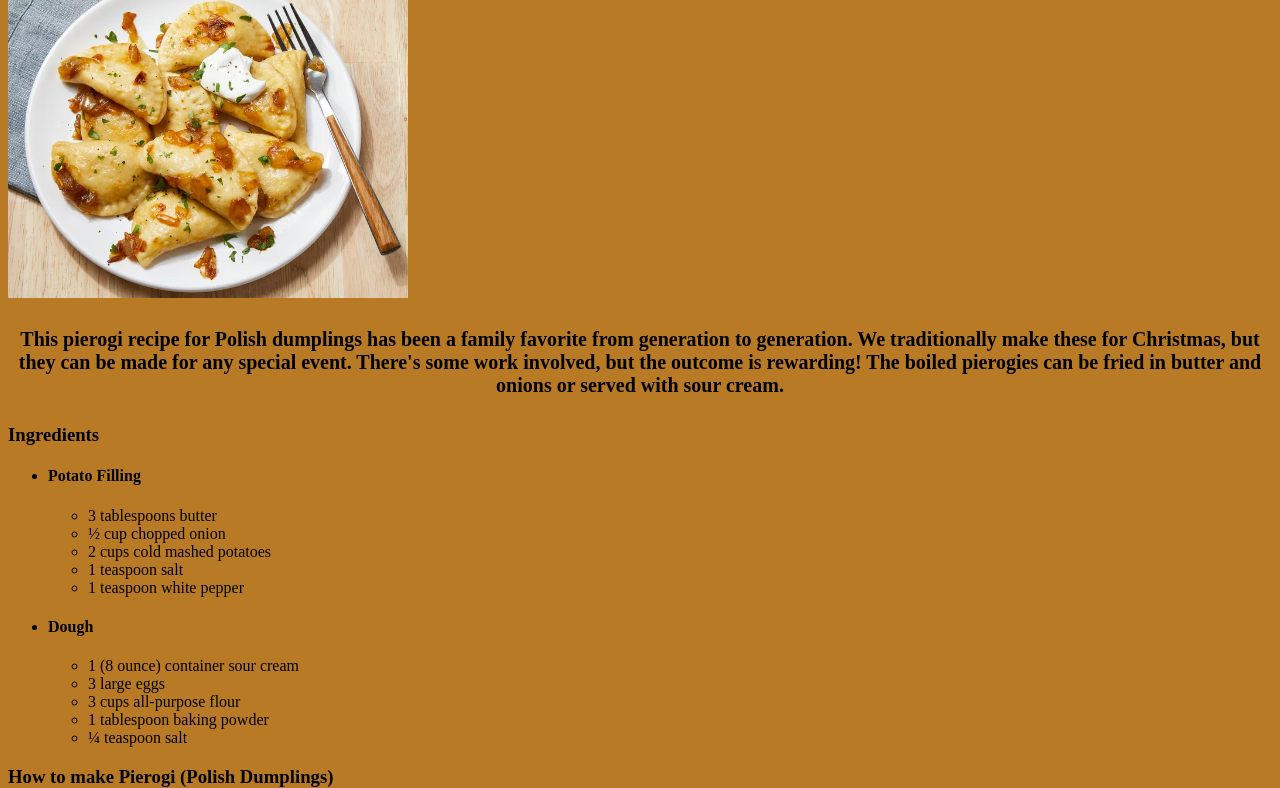
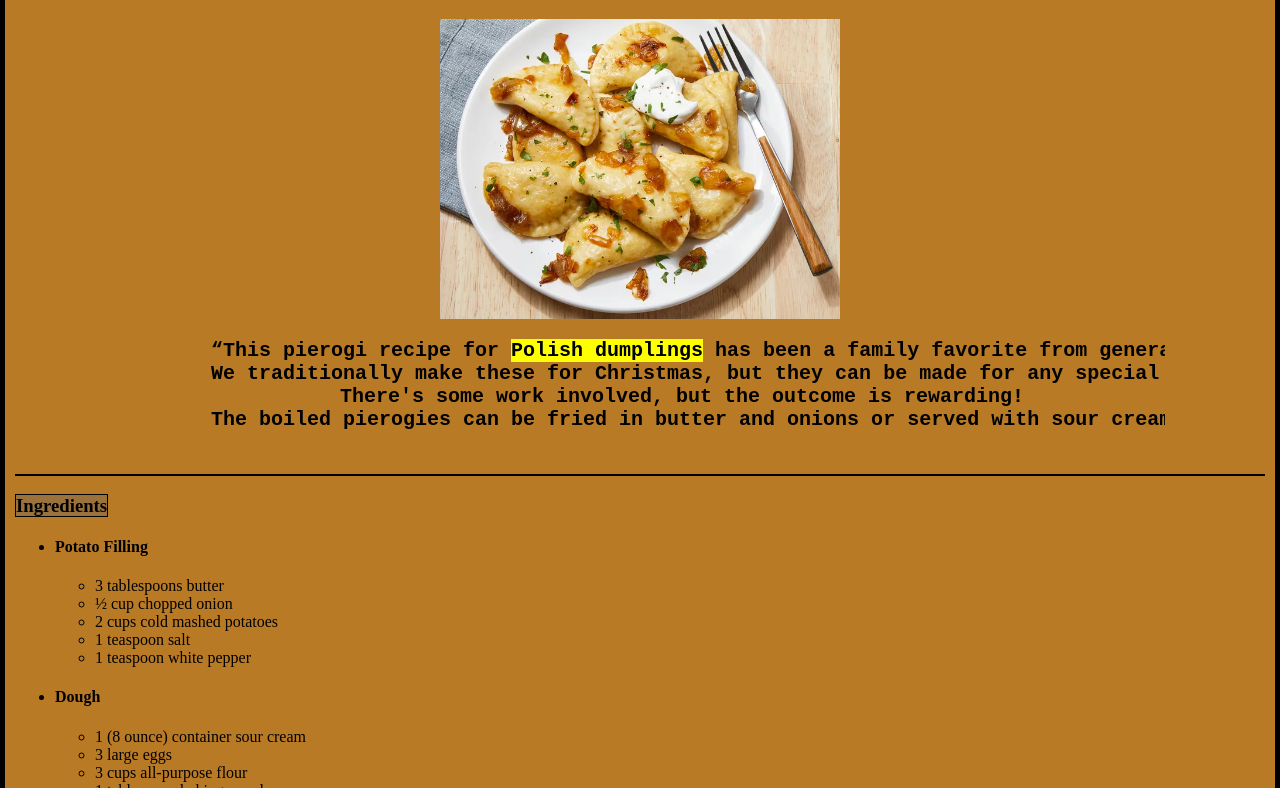
Before and after one commit to MrVaasu/odin-recipes, a plain HTML site: page recipes/pierogi.html in a window 1280 px wide. Shown: the part 145-933 px from the top of the page. Drawn offline with Linux system fonts and the light colour scheme.

Commit message:
Centered Images, added some style, added favicon, added more boxes

```diff
--- a/recipes/pierogi.html
+++ b/recipes/pierogi.html
@@ -5,13 +5,20 @@
     <meta name="viewport" content="width=device-width, initial-scale=1.0">
     <title>Pierogi (Polish Dumplings) - Odin Recipes</title>
     <link rel="stylesheet" href="../style.css">
+    <link rel="icon" type="image/cook" href="../img/favicon.jpg">
+</head>
 
-</head>
 <body>
     <h1 class="header">Pierogi (Polish Dumplings)</h1>
-    <img src="../img/pierogi.webp" alt="Pierogi (Polish Dumplings)" width="400" height="300">
-    <h4 class="description">This pierogi recipe for Polish dumplings has been a family favorite from generation to generation. We traditionally make these for Christmas, but they can be made for any special event. There's some work involved, but the outcome is rewarding! The boiled pierogies can be fried in butter and onions or served with sour cream.</h4>
-    <h3>Ingredients</h3>
+    <img src="../img/pierogi.webp" alt="Pierogi (Polish Dumplings)" width="400" height="300" class="center">
+    <pre class="description">
+        <q>This pierogi recipe for <mark>Polish dumplings</mark> has been a family favorite from generation to generation.
+        We traditionally make these for Christmas, but they can be made for any special event.
+        There's some work involved, but the outcome is rewarding!
+        The boiled pierogies can be fried in butter and onions or served with sour cream.</q>
+    </pre>
+    <hr color="black">
+    <h3><span>Ingredients</span></h3>
     <ul>
         <li><h4>Potato Filling</h4>
             <ul>
@@ -33,16 +40,24 @@
 
         </li>
     </ul>
-    <h3> How to make Pierogi (Polish Dumplings)</h3>
+    <hr color="black">
+    <h3><span>How to make Pierogi (Polish Dumplings)</span></h3>
     <ol>
         <li>Gather all ingredients.</li>
+        <br>
         <li><strong> Make potato filling:</strong> Melt butter in the same skillet over medium heat. Cook and stir onion in hot butter until translucent, about 5 minutes. Stir in mashed potatoes, salt, and white pepper. Remove from heat.</li>
+        <br>
         <li><strong>Make dough:</strong> Beat together sour cream and eggs in a large bowl until smooth. Sift flour, baking powder, and salt into a separate bowl; stir into sour cream mixture until dough comes together.</li>
+        <br>
         <li><strong>Knead dough</strong> on a lightly floured surface until firm and smooth.</li>
+        <br>
         <li><strong>Divide dough in half</strong>, then roll out one half to 1/8-inch thickness. Cut into 3-inch rounds using a biscuit cutter. Place a small spoonful of potato filling into the center of each round.</li>
+        <br>
         <li>Moisten edges with water, <strong>fold over</strong>, and press with a fork to seal. Roll and fill remaining dough half with sauerkraut filling.</li>
+        <br>
         <li>Bring a large pot of lightly salted water to a <strong>boil</strong>. Add pierogies in batches to boiling water and cook until they float to the top, 3 to 5 minutes. Remove with a slotted spoon.</li>
     </ol>
+    <hr color="black">
     <button class="goback"><a href="../index.html"><em>Back to menu</em></a></button></body>
     </body>
 </html>
--- a/style.css
+++ b/style.css
@@ -4,6 +4,9 @@
 
 body{
     background-color: #b97a26;
+    border: 5px solid black;
+    margin: 0px;
+    padding: 10px;
 }
 .header{
     color: #b97a26;
@@ -12,7 +15,7 @@ body{
     font-family: Verdana, Geneva, Tahoma, sans-serif;
     padding: 10px;
     width: 400px;
-    height: 100px;
+    height: auto;
     margin-left: auto;
     margin-right: auto;
     border: 5px solid black;
@@ -21,9 +24,25 @@ body{
 .description{
     text-align: center;
     font-size: 20px;
+    font-weight: bold;
+    margin-left: 100px;
+    margin-right: 100px;
+    height: auto;
+    overflow: auto;
 }
 
 .goback{
     font-size: 20px;
     background-color: red;
 }
+
+span{
+    background-color: hsl(34, 45%, 42%);
+    border: 1px solid black;
+}
+
+.center{
+    display: block;
+    margin-left: auto;
+    margin-right: auto;
+}
```
Also changed, not shown: index.html (+1 -0 lines), recipes/grilled-greek-chicken.html (+16 -6 lines), recipes/lasagna.html (+17 -6 lines), img/favicon.jpg (added).
